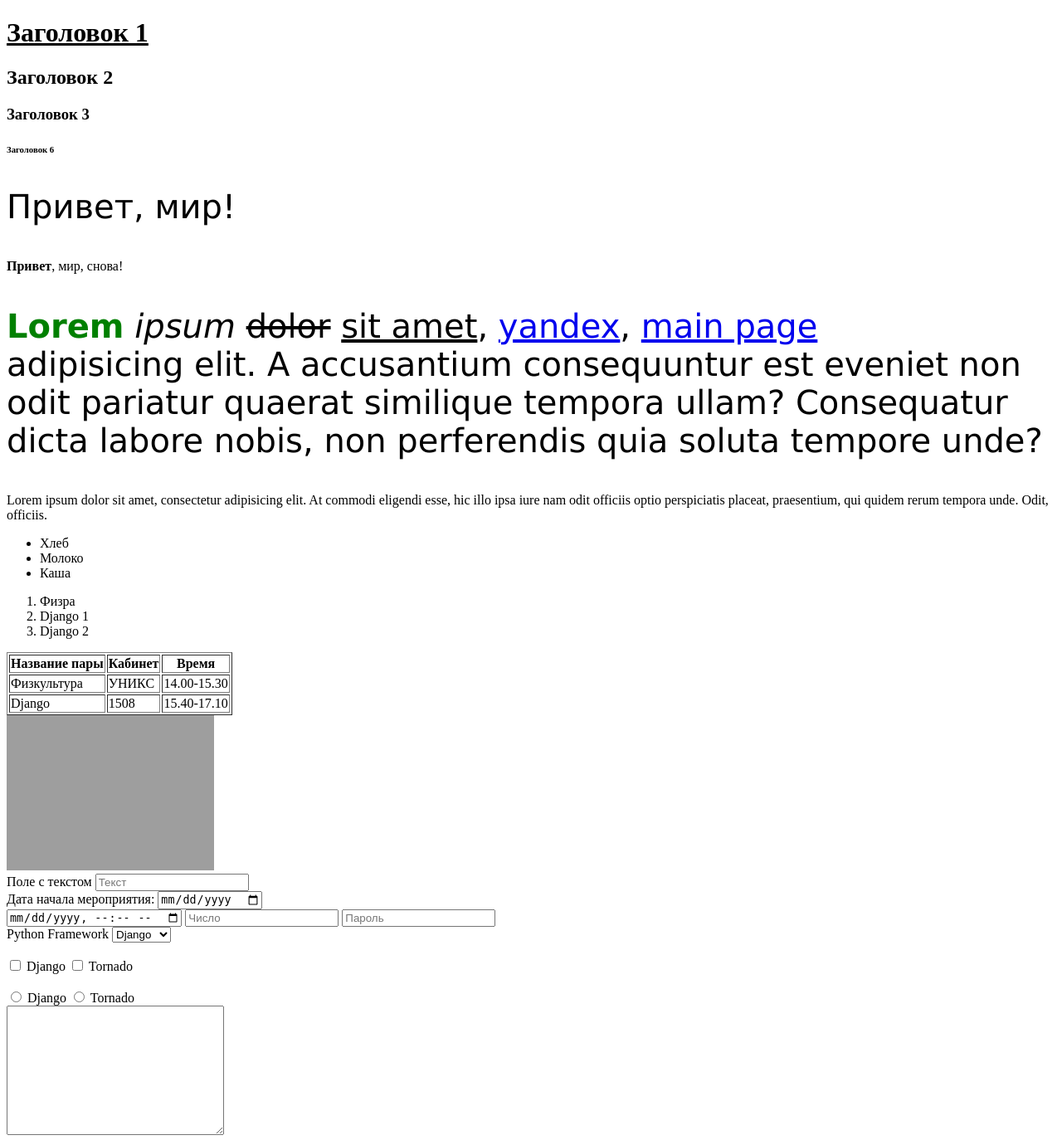
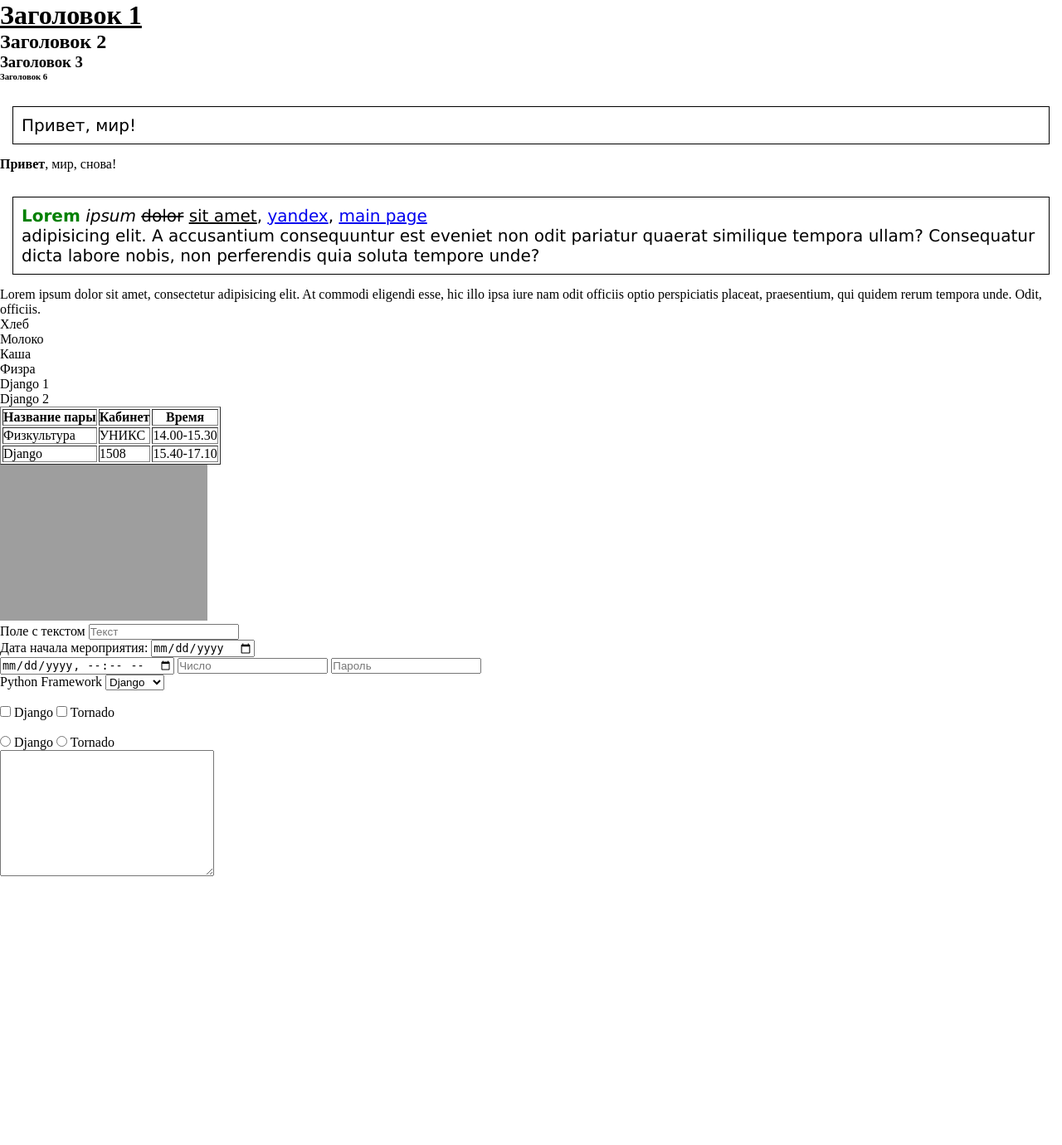
Before and after one commit to Juan-Camilo-Suarez/Django-Training, a Django app: page /html/ in a window 1280 px wide. Shown: the whole page at 83% size. After the commit the page ends 1056 px from the top, so only its background shows below. Run offline with Django 4.2, Linux system fonts and the light colour scheme; grey boxes are pictures that could not be loaded.

Commit message:
css: block model (margin, border, padding)

```diff
--- a/testdjango/web/templates/web/html.html
+++ b/testdjango/web/templates/web/html.html
@@ -4,9 +4,20 @@
     <meta charset="UTF-8">
     <title>HTML</title>
         <style>
+         * {
+            margin: 0;
+            padding: 0;
+        }
+
         .my-paragraph {
             font-family: "Lucida Grande";
-            font-size: 40px;
+            font-size: 20px;
+
+            padding: 10px;
+            border: 1px solid #000000;
+            margin: 15px;
+            margin-top: 30px;
+
         }
         .my-paragraph b {
             color: green;
```
